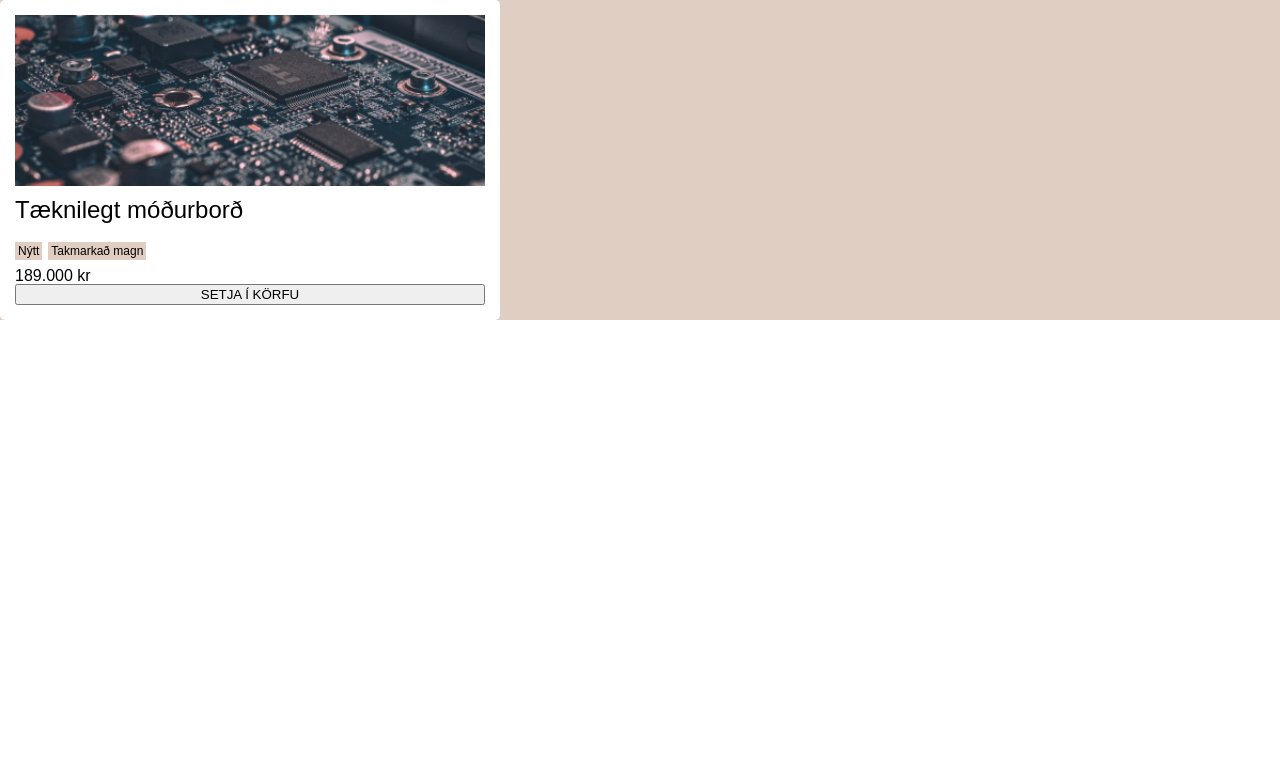
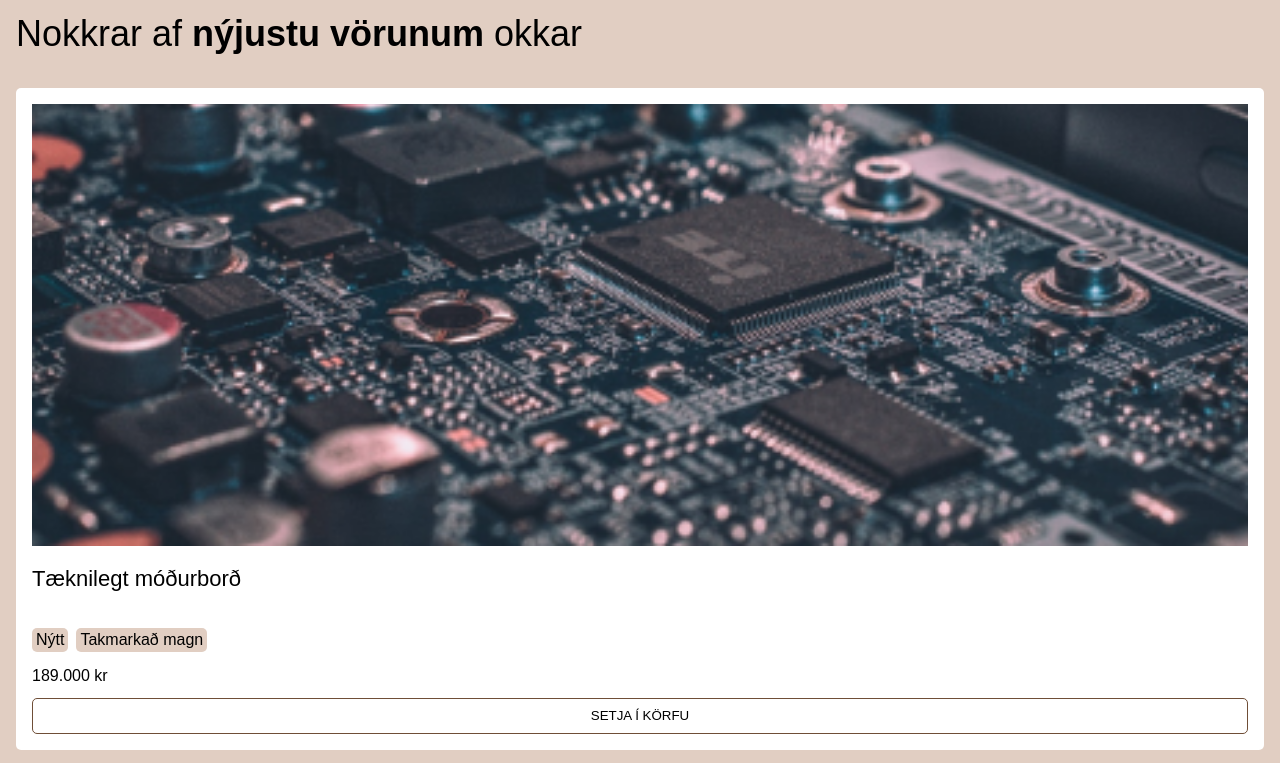
Before and after one commit to ofurtumi/vef1-2021-h1, a website: page index.html in a window 1280 px wide. Shown: the top 763 px of the page. Drawn offline with Linux system fonts and the light colour scheme.

Commit message:
fyrsta grind
komið smá skipulag fyrir scss skrárnar og komið það sem þarf að vera í <main> á minni forsíðunni, vantar enn footer og header, geri líklega seinna í kvöld

```diff
--- a/index.html
+++ b/index.html
@@ -13,6 +13,37 @@
     </header>
     <main>
         <div class="nyjustu-vorur">
+            <h1>Nokkrar af <span class="bold">nýjustu vörunum </span>okkar</h1>
+            <div class="vara-single-card">
+                <img src="/images/modurbord.png" alt="mynd af móðurborði">
+                <h1>Tæknilegt móðurborð</h1>
+                <div class="tags">
+                    <p>Nýtt</p>
+                    <p>Takmarkað magn</p>
+                </div>
+                <p>189.000 kr</p>
+                <button>SETJA Í KÖRFU</button>
+            </div>
+            <div class="vara-single-card">
+                <img src="/images/modurbord.png" alt="mynd af móðurborði">
+                <h1>Tæknilegt móðurborð</h1>
+                <div class="tags">
+                    <p>Nýtt</p>
+                    <p>Takmarkað magn</p>
+                </div>
+                <p>189.000 kr</p>
+                <button>SETJA Í KÖRFU</button>
+            </div>
+            <div class="vara-single-card">
+                <img src="/images/modurbord.png" alt="mynd af móðurborði">
+                <h1>Tæknilegt móðurborð</h1>
+                <div class="tags">
+                    <p>Nýtt</p>
+                    <p>Takmarkað magn</p>
+                </div>
+                <p>189.000 kr</p>
+                <button>SETJA Í KÖRFU</button>
+            </div>
             <div class="vara-single-card">
                 <img src="/images/modurbord.png" alt="mynd af móðurborði">
                 <h1>Tæknilegt móðurborð</h1>
@@ -25,10 +56,53 @@
             </div>
         </div>
         <div class="staersta-voruhus">
-
+            <img src="images/voruhus.png" alt="Mynd úr vöruhúsi">
+            <h1><span class="bold">Stærsta vöruhús</span> á Íslandi</h1>
+            <p>Vöruhúsið okkar er það stærsta á Íslandi og með fullt af vörum útum allt risus quis risus mattis sollicitudin. Donec egestas justo orci, in egestas quam molestie id. </p>
+            <button>SKOÐA ALLAR VÖRUR</button>
         </div>
         <div class="voruurval-okkar">
-
+            <h1><span class="bold">Nokkur dæmi úr ótrúlegu vöruúrvali okkar</span></h1>
+            <div class="vara-single-card">
+                <img src="/images/modurbord.png" alt="mynd af móðurborði">
+                <h1>Tæknilegt móðurborð</h1>
+                <div class="tags">
+                    <p>Nýtt</p>
+                    <p>Takmarkað magn</p>
+                </div>
+                <p>189.000 kr</p>
+                <button>SETJA Í KÖRFU</button>
+            </div>
+            <div class="vara-single-card">
+                <img src="/images/modurbord.png" alt="mynd af móðurborði">
+                <h1>Tæknilegt móðurborð</h1>
+                <div class="tags">
+                    <p>Nýtt</p>
+                    <p>Takmarkað magn</p>
+                </div>
+                <p>189.000 kr</p>
+                <button>SETJA Í KÖRFU</button>
+            </div>
+            <div class="vara-single-card">
+                <img src="/images/modurbord.png" alt="mynd af móðurborði">
+                <h1>Tæknilegt móðurborð</h1>
+                <div class="tags">
+                    <p>Nýtt</p>
+                    <p>Takmarkað magn</p>
+                </div>
+                <p>189.000 kr</p>
+                <button>SETJA Í KÖRFU</button>
+            </div>
+            <div class="vara-single-card">
+                <img src="/images/modurbord.png" alt="mynd af móðurborði">
+                <h1>Tæknilegt móðurborð</h1>
+                <div class="tags">
+                    <p>Nýtt</p>
+                    <p>Takmarkað magn</p>
+                </div>
+                <p>189.000 kr</p>
+                <button>SETJA Í KÖRFU</button>
+            </div>
         </div>
     </main>
     <footer>
--- a/package.json
+++ b/package.json
@@ -5,8 +5,8 @@
   "main": "index.js",
   "scripts": {
     "browser-sync": "browser-sync start --server --files index.html styles.css",
-    "sass": "sass ./styles/main.scss ./styles/main.css",
-    "sass-watch": "sass --watch ./styles/main.scss ./styles/main.css",
+    "sass": "sass ./styles/styles.scss ./styles/main.css",
+    "sass-watch": "sass --watch ./styles/styles.scss ./styles/main.css",
     "dev": "concurrently npm:sass-watch npm:browser-sync"
   },
   "repository": {
--- a/styles/_colors.scss
+++ b/styles/_colors.scss
@@ -1,3 +1,4 @@
 $footer-bg:#3C2A1E;
 $footer-c: #FEFEFE;
 $nyjar-vorur-bg: #E1CEC2;
+$button-border-background: #6F4E37;
--- /dev/null
+++ b/styles/_globals.scss
@@ -0,0 +1,12 @@
+body,html {
+    font-family: Arial, Helvetica, sans-serif;
+    font-size: 16px;
+}
+
+img {
+    max-width: 100%;
+}
+
+h1 {
+    font-size: 2.25em;
+}
--- /dev/null
+++ b/styles/_main.scss
@@ -0,0 +1,85 @@
+main {
+    .bold {
+        font-weight: bold;
+    }
+}
+
+.nyjustu-vorur, .voruurval-okkar {
+    padding: 1em;
+    background: $nyjar-vorur-bg;
+
+    h1 {
+        margin-bottom: 1em;
+    }
+}
+
+
+.vara-single-card {
+    display: flex;
+    flex-direction: column;
+    justify-content: space-between;
+    // align-items: center;
+
+
+    background: white;
+    border-radius: 5px;
+    padding: 1em;
+    margin-top: 1em;
+
+    h1 {
+        font-size: 1.375em;
+        margin-top: 1em;
+    }
+
+    p {
+        margin-top: 1em;
+    }
+
+    .tags {
+        display: flex;
+        flex-direction: row;
+        justify-content: flex-start;
+        margin-top: 1em;
+
+        p {
+            font-size: 1em;
+            padding: 0.25em;
+            margin-right: 0.5em;
+            background: $nyjar-vorur-bg;
+            color: black;
+            border-radius: 5px;
+            margin-top: 0;
+        }
+    }
+
+    button {
+        background: white;
+        border: 1px solid $button-border-background;
+        border-radius: 5px;
+        height: 2.75em;
+        margin-top: 1em;
+    }
+}
+
+.staersta-voruhus {
+    display: flex;
+    flex-direction: column;
+    padding: 1em;
+
+    h1 {
+        margin-top: 1em;
+    }
+
+    p {
+        margin-top: 1em;
+    }
+
+    button {
+        background: $button-border-background;
+        border-radius: 5px;
+        color: white;
+        // width: fit-content;
+        padding: 1em;
+        margin: 1em auto;
+    }
+}
--- a/styles/main.scss
+++ /dev/null
@@ -1,45 +0,0 @@
-@import "reset";
-@import "colors";
-
-
-body,html {
-    font-family: Arial, Helvetica, sans-serif;
-    font-size: 16px;
-}
-
-main {
-    background: $nyjar-vorur-bg;
-}
-
-.vara-single-card {
-    display: flex;
-    flex-direction: column;
-    justify-content: space-between;
-    // align-items: center;
-
-    max-width: 470px;
-    max-height: 360px;
-    background: white;
-    border-radius: 5px;
-    padding: 15px;
-
-    h1 {
-        font-size: 1.5em;
-        margin: 0.5em 0;
-    }
-
-    .tags {
-        display: flex;
-        flex-direction: row;
-        justify-content: flex-start;
-        margin: 0.5em 0;
-
-        p {
-            font-size: 0.75em;
-            padding: 0.25em;
-            margin-right: 0.5em;
-            background: $nyjar-vorur-bg;
-            color: black;
-        }
-    }
-}
--- /dev/null
+++ b/styles/styles.scss
@@ -0,0 +1,4 @@
+@import "reset";
+@import "colors";
+@import "globals";
+@import "main";
```
Also changed, not shown: images/voruhus.png (added), styles/main.css, 1 other file.
